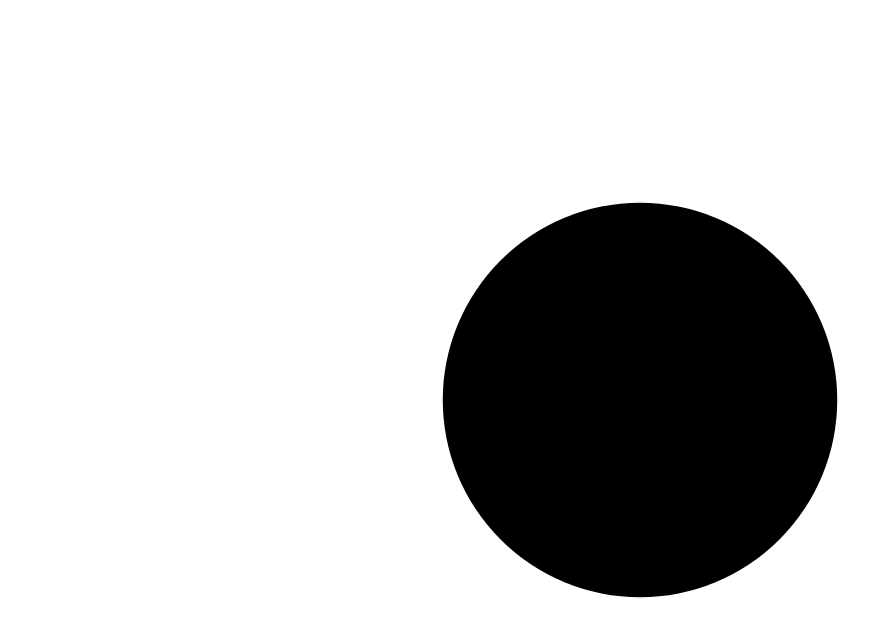
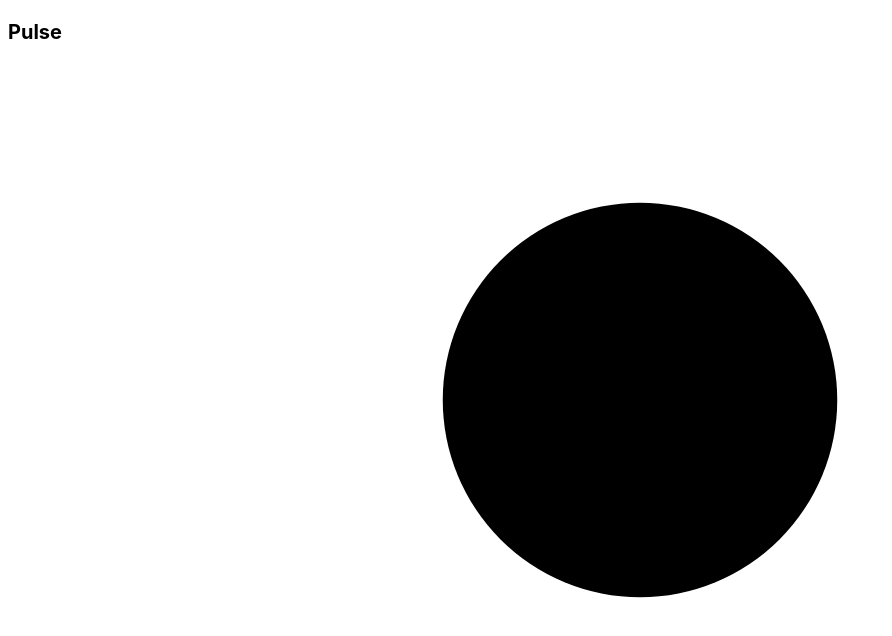
Before and after one commit to yanislav-igonin/HTML-Canvas-DEEP-DIVE-for-Beginners, a Next.js app: page / in a window 1280 px wide. Shown: the top 636 px of the page, without its empty margins (0-892 px from the left). Built offline with nearby package versions, Linux system fonts and the light colour scheme.

Commit message:
add layout with a topbar menu

```diff
--- /dev/null
+++ b/components/Layout.tsx
@@ -0,0 +1,10 @@
+import { TopBar } from './TopBar';
+
+type Props = { children: React.ReactNode };
+
+export const Layout = ({ children }: Props) => {
+  return <div>
+    <TopBar />
+    {children}
+  </div>;
+};
--- /dev/null
+++ b/components/TopBar.tsx
@@ -0,0 +1,14 @@
+import Link from 'next/link';
+
+const links = [
+  { href: '/', label: 'Pulse' },
+  // { href: '/flow-field', label: 'Flow Field' },
+];
+
+export const TopBar = () => <div className="fixed w-full h-16 flex items-center">
+  {links.map(({ href, label }) => (
+    <Link className='text-black text-xl font-bold ml-2 mr-2 hover:text-rose-500' key={href} href={href}>
+      {label}
+    </Link>
+  ))}
+</div>;
--- a/components/index.ts
+++ b/components/index.ts
@@ -1,2 +1,4 @@
 export * from './GithubIcon';
 export * from './Canvas';
+export * from './TopBar';
+export * from './Layout';
--- a/pages/index.tsx
+++ b/pages/index.tsx
@@ -1,16 +1,16 @@
-import { Canvas } from '@components/Canvas';
+import { Canvas, Layout } from '@components';
 import { pulse } from 'animation';
 import type { NextPage } from 'next';
 import Head from 'next/head';
 
 const Home: NextPage = () => {
-  return <div>
+  return <Layout>
     <Head>
       <title>HTML Canvas DEEP DIVE for Beginners</title>
     </Head>
 
     <Canvas draw={pulse} />
-  </div>;
+  </Layout>;
 };
 
 export default Home;
```
